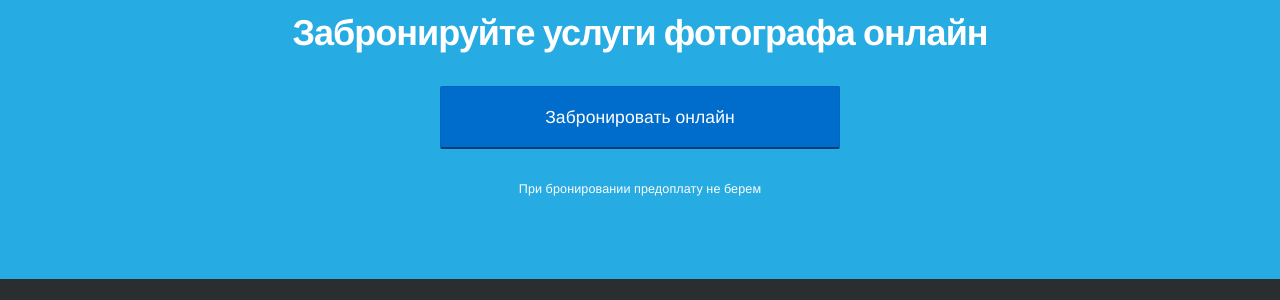
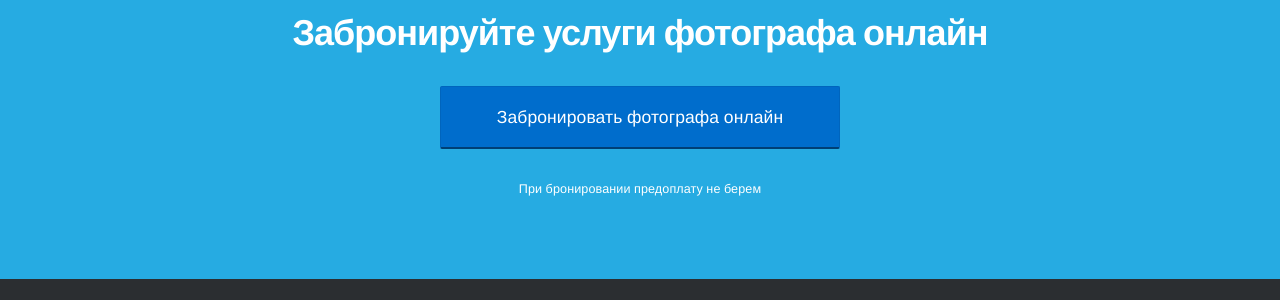
Before and after one commit to RakhimyanTim/ufafoto.github.io, a Jekyll site: the page built from pages/portfolio.html, in a window 1280 px wide. Shown: the part 999-1299 px from the top of the page. Built offline with Jekyll 4.4.1, drawn with Linux system fonts in a browser that asks for light colours; nearby versions of some CDN libraries.

Commit message:
Update portfolio.html

```diff
--- a/pages/portfolio.html
+++ b/pages/portfolio.html
@@ -24,7 +24,7 @@
 <section class="bright-section centered">
 	<div class="container">
 		<h2>Забронируйте услуги фотографа онлайн</h2>
-		<p><a href="#" class="btn btn-primary btn-large btn-block btn-centered">Забронировать онлайн</a></p>
+		<p><a href="#" class="btn btn-primary btn-large btn-block btn-centered">Забронировать фотографа онлайн</a></p>
 		<span class="btn-sub-text">При бронировании предоплату не берем</span>
 	</div>
 </section>
```
